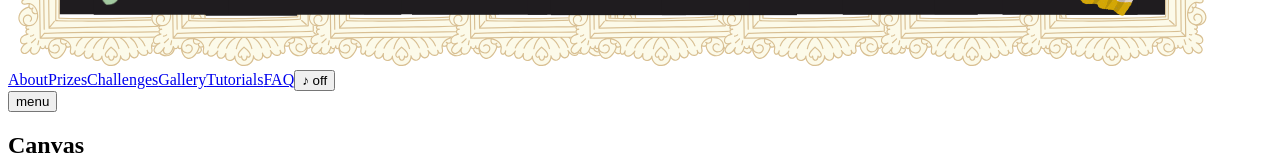
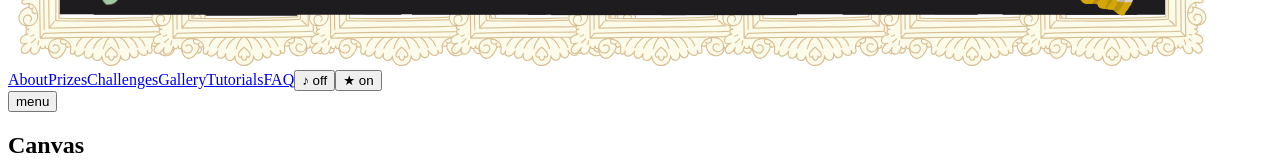
Before and after one commit to mayalh22/canvas, a React (Vite) app: page / in a window 1280 px wide. Shown: the part 182-342 px from the top of the page. Built offline with nearby package versions, Linux system fonts and the light colour scheme; the HTML template or start-up script is replaced by a standard one.

Commit message:
intern intern intern intern

```diff
--- a/src/components/Header.jsx
+++ b/src/components/Header.jsx
@@ -31,7 +31,12 @@ export default function Header() {
     }
     setPlaying(!playing)
   }
+const [starsOn, setStarsOn] = useState(true)
 
+const toggleStars = () => {
+  setStarsOn(!starsOn)
+  document.querySelector('.stars').style.display = starsOn ? 'none' : 'block'
+}
   return (
     <header className="header">
       <audio ref={audioRef} src="/music.mp3" loop />
@@ -53,6 +58,9 @@ export default function Header() {
           >
             {playing ? '♪ on' : '♪ off'}
           </button>
+          <button onClick={toggleStars} className="music-toggle" aria-label="Toggle stars">
+  {starsOn ? '★ on' : '★ off'}
+</button>
         </nav>
 
         <button className="hamburger" onClick={() => setOpen(!open)} aria-label="Toggle menu">
```
Also changed, not shown: src/styles/global.css (+6 -6 lines).
